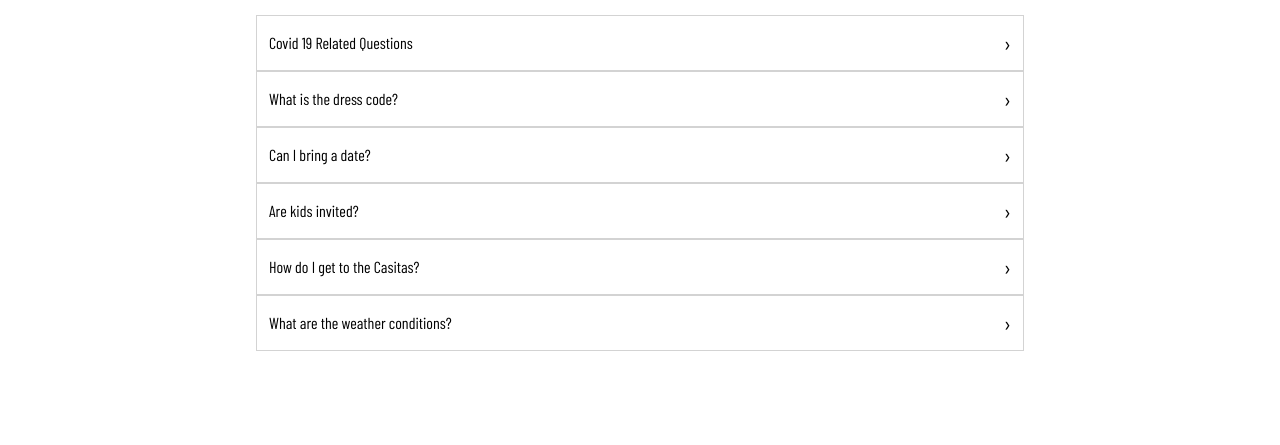
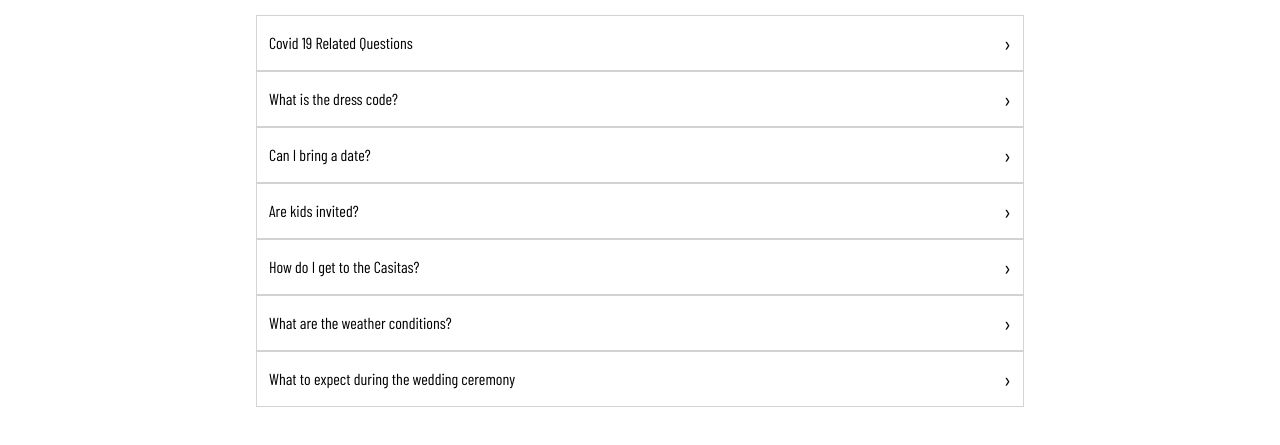
Before and after one commit to alexvirdee/armaan-weds-linds, a Gatsby site: page /faq in a window 1280 px wide. Shown: the part 151-596 px from the top of the page. Built offline with nearby package versions, Linux system fonts and the light colour scheme; Gatsby itself is replaced by a stand-in of ours.

Commit message:
Sikh Ceremony information

```diff
--- a/src/pages/faq.js
+++ b/src/pages/faq.js
@@ -97,6 +97,29 @@ const faqData = [
     answers: [
       {
         id: "In October, the average high is around 85 °F and the low is around 75 °F",
+      },
+    ],
+  },
+  {
+    id: 7,
+    question: "What to expect during the wedding ceremony",
+    answers: [
+      {
+        id: "Sikh ceremony",
+        answer: [
+          {
+            innerAnswer:
+              "Anand Karaj meaning “blissful union” involves the Guru Granth Sahib, it is the holiest book in the Sikh faith. The Guru Granth Sahib must sit above all participants. As such, during the ceremony, unless unable, guests will be asked to sit on the ground and to remove their shoes. Cushions will be provided, as well as chairs for those who are unable to sit on the ground. Additionally, we will be asking all guests to cover their heads as a sign of respect to the Guru Granth Sahib. Head coverings will be provided.",
+          },
+          {
+            innerAnswer:
+              "To mark the end of the Sikh ceremony Karah prashad will be served to our guests. Please accept this sweet offering with both hands.",
+          },
+          {
+            innerAnswer:
+              "Immediately following will commence the Hindu ceremony.",
+          },
+        ],
       },
     ],
   },
```
